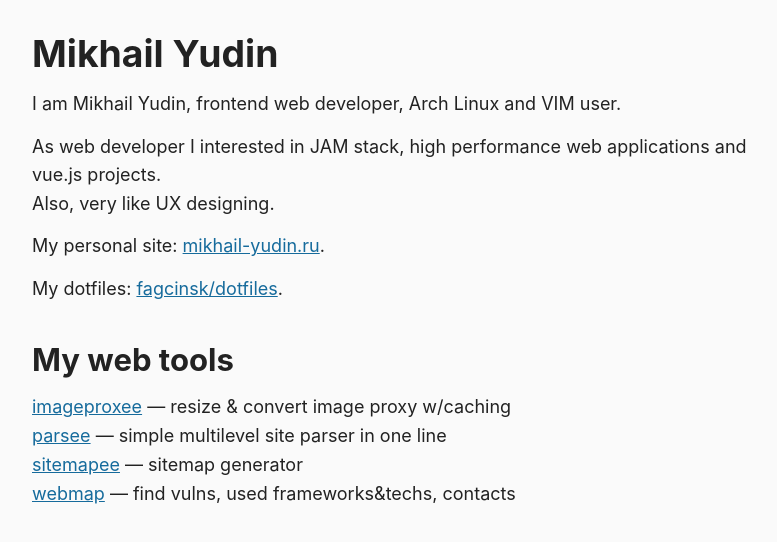
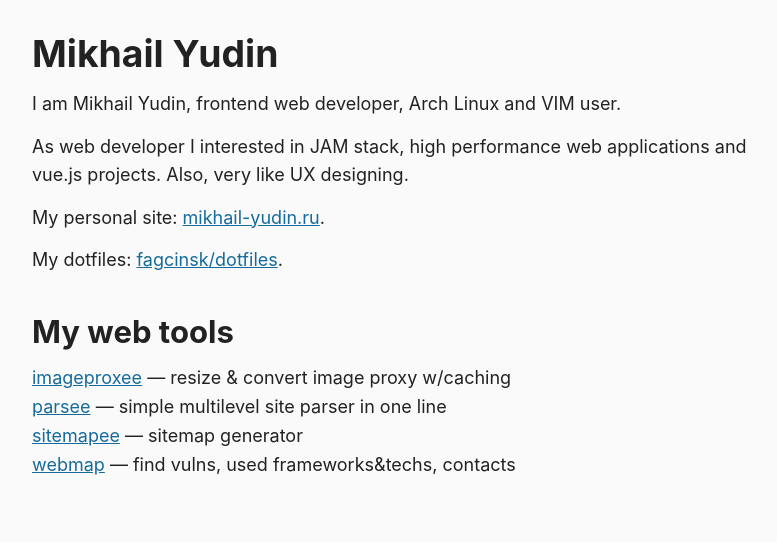
Before and after one commit to fagci/fagci.github.io, a plain HTML site: page index.html in a window 1280 px wide. Shown: the whole page, without its empty margins (0-777 px from the left). Drawn offline with Linux system fonts and the light colour scheme.

Commit message:
Update index.html

```diff
--- a/index.html
+++ b/index.html
@@ -10,7 +10,7 @@
   <main>
     <h1>Mikhail Yudin</h1>
     <p>I am Mikhail Yudin, frontend web developer, Arch Linux and VIM user.</p>
-    <p>As web developer I interested in JAM stack, high performance web applications and vue.js projects.<br>Also, very like UX designing.</p>
+    <p>As web developer I interested in JAM stack, high performance web applications and vue.js projects. Also, very like UX designing.</p>
     <p>My personal site: <a href="https://mikhail-yudin.ru/">mikhail-yudin.ru</a>.</p>
     <p>My dotfiles: <a href="https://github.com/fagcinsk/dotfiles">fagcinsk/dotfiles</a>.</p>
     <h2>My web tools</h2>
```
